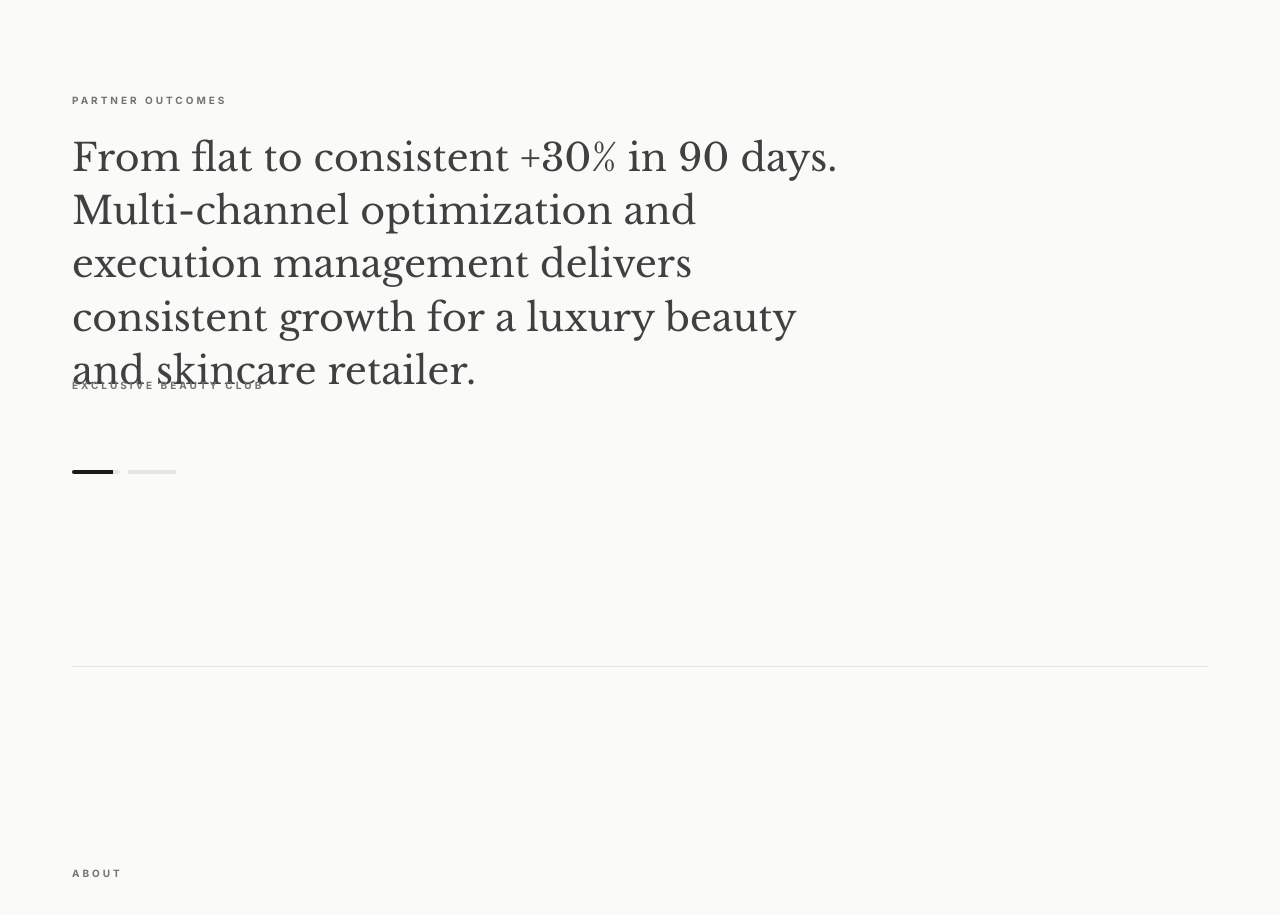
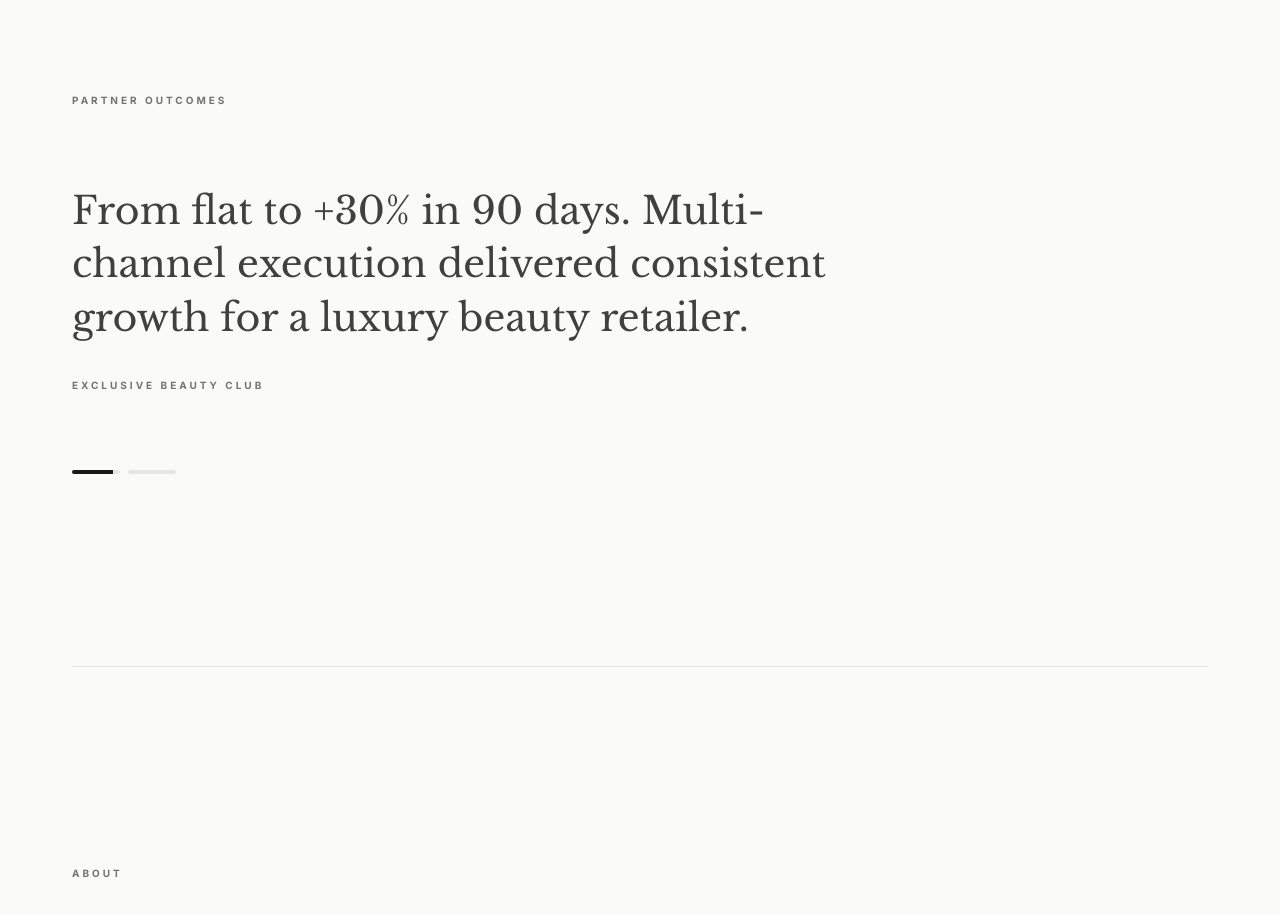
Before and after one commit to sullivan-street-projects/sullivan-street-website, a React (Vite) app: page / in a window 1280 px wide. Shown: the part 6220-7135 px from the top of the page. Built offline with nearby package versions, Linux system fonts and the light colour scheme.

Commit message:
Shorten Exclusive Beauty Club copy and fix progress bar bug
- Reduce copy from 159 to 112 characters
- Fix duplicate width classes (w-full w-0) in progress indicator

🤖 Generated with [Claude Code](https://claude.com/claude-code)

Co-Authored-By: Claude Opus 4.5 <noreply@anthropic.com>

```diff
--- a/src/CONTENT.md
+++ b/src/CONTENT.md
@@ -117,7 +117,7 @@ description: For leaders who need ownership. We become your growth department. W
 
 ## Partner Outcomes
 outcomes:
-  - metric: From flat to consistent +30% in 90 days. Multi-channel optimization and execution management delivers consistent growth for a luxury beauty and skincare retailer.
+  - metric: From flat to +30% in 90 days. Multi-channel execution delivered consistent growth for a luxury beauty retailer.
     client: Exclusive Beauty Club
   - metric: Zero to market in eight weeks. Introducing the first AI-powered marketplace for Salesforce talent.
     client: Cloud Club
--- a/src/constants/index.js
+++ b/src/constants/index.js
@@ -66,7 +66,7 @@ export const CAPABILITIES = [
 export const PARTNER_OUTCOMES = [
   {
     id: 1,
-    metric: "From flat to consistent +30% in 90 days. Multi-channel optimization and execution management delivers consistent growth for a luxury beauty and skincare retailer.",
+    metric: "From flat to +30% in 90 days. Multi-channel execution delivered consistent growth for a luxury beauty retailer.",
     client: "Exclusive Beauty Club"
   },
   {
--- a/src/sections/PartnerOutcomes.jsx
+++ b/src/sections/PartnerOutcomes.jsx
@@ -79,7 +79,7 @@ const PartnerOutcomes = () => {
                   />
                 )}
                 {idx === currentIndex && !isInView && (
-                   <div className="absolute top-0 left-0 h-full w-full bg-[#1a1a1a] w-0" />
+                   <div className="absolute top-0 left-0 h-full w-0 bg-[#1a1a1a]" />
                 )}
               </button>
             ))}
```
